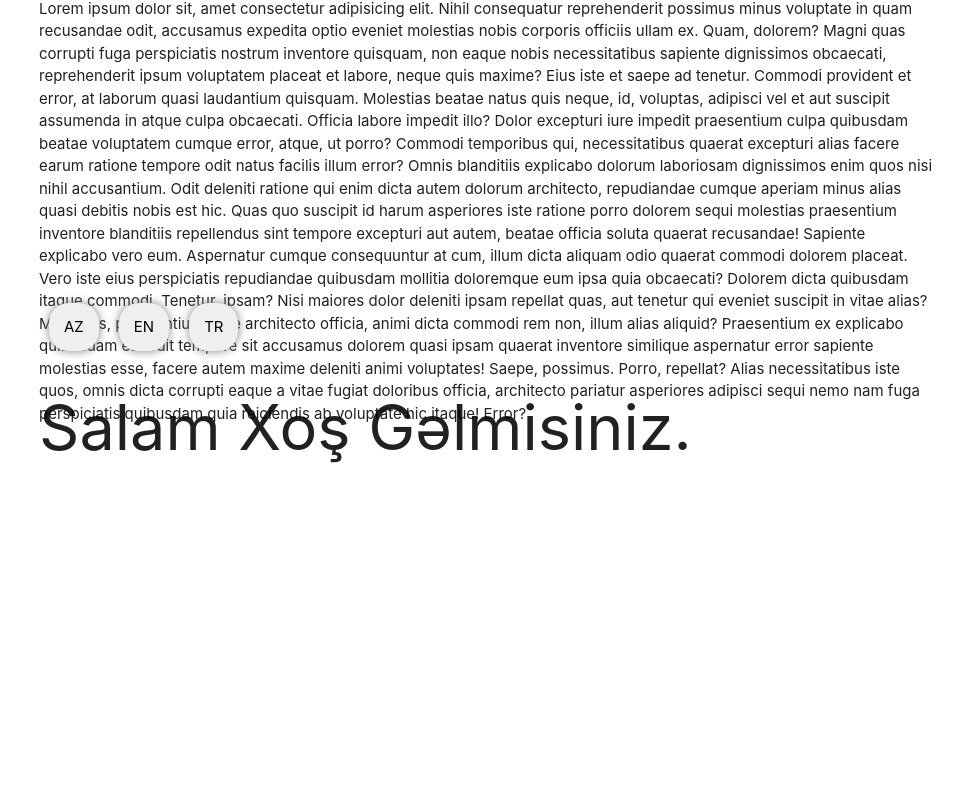
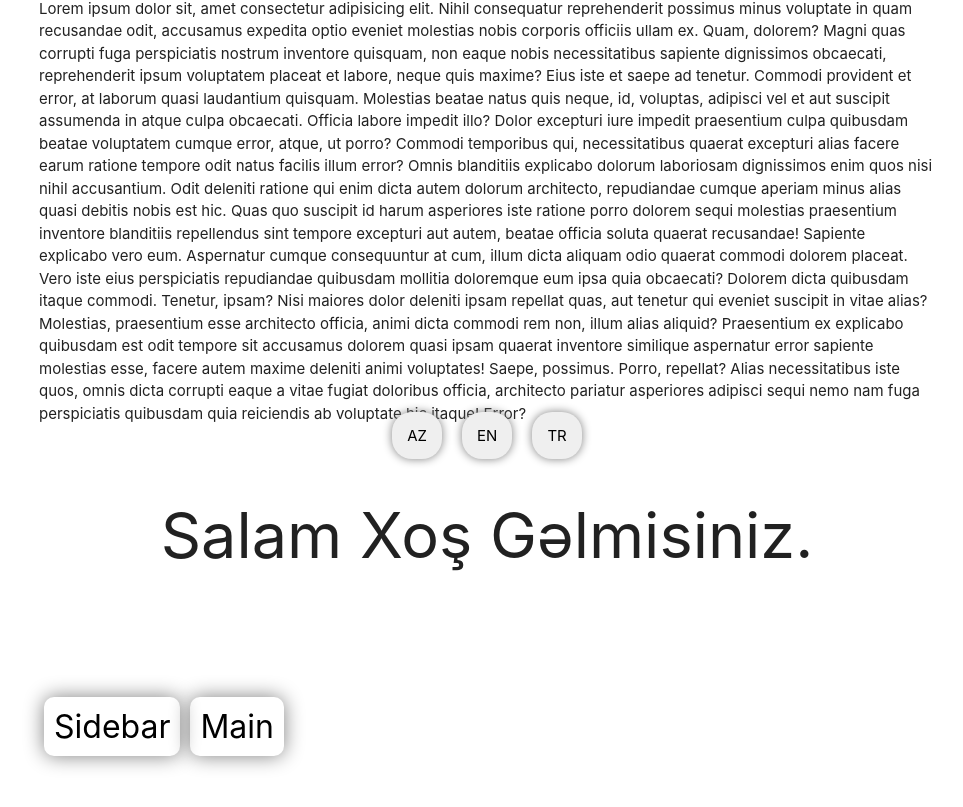
Before and after one commit to nahidhesenov/react2023, a React (Vite) app: page / in a window 1280 px wide. Shown: the part 2233-3040 px from the top of the page, without its empty margins (153-1116 px from the left). Before the commit the page ends 2936 px from the top, so only its background shows below. Built offline with nearby package versions, Linux system fonts and the light colour scheme; no server answers.

Commit message:
19.02.2024 task 11

```diff
--- a/src/App.jsx
+++ b/src/App.jsx
@@ -14,6 +14,9 @@ import Links from "./navigation task 9/Link"
 import { DilContext } from "./dil secimi task 10/DilContext"
 import DilSecimi from "./dil secimi task 10/DilSecimi"
 import Text from "./dil secimi task 10/Text"
+import LinkSidebar from "./sidebar task 11/LinkSidebar"
+import Sidebar from "./sidebar task 11/Sidebar"
+import Main from "./sidebar task 11/Main"
 
 export default function App() {
   return (
@@ -42,11 +45,18 @@ export default function App() {
       </Routes>
 
       <DilContext>
-        <div style={{height:'50vh'}} className="container">
+        <div style={{ height: '50vh' ,display:'flex',alignItems:'center',justifyContent:'center' ,flexDirection:'column' }} className="container">
           <DilSecimi />
           <Text />
         </div>
       </DilContext>
+
+
+      <LinkSidebar />
+      <Routes>
+        <Route path="/sidebar" element={<Sidebar />} />
+        <Route path="/main" element={<Main />} />
+      </Routes>
     </>
   )
 
--- /dev/null
+++ b/src/sidebar task 11/LinkSidebar.jsx
@@ -0,0 +1,11 @@
+import { Link } from "react-router-dom";
+import "./linkSidebarStyle.css"
+
+export default function LinkSidebar() {
+    return (
+        <div style={{height:'20vh'}} className="container">
+            <Link className="link2" to="/sidebar" >Sidebar</Link>
+            <Link className="link2" to="/main" >Main</Link>
+        </div>
+    )
+}
--- /dev/null
+++ b/src/sidebar task 11/Main.jsx
@@ -0,0 +1,19 @@
+export default function Main() {
+
+    return (
+        <div style={{height:'50vh'}} className="container">
+            <h1 style={{fontWeight:'900' ,color:"royalblue" ,textAlign:'center'}}>Main</h1>
+            <p style={{fontWeight:'500', textAlign:'center'}}>Lorem ipsum dolor sit amet consectetur adipisicing elit. Deleniti corrupti veritatis a iusto quisquam totam laboriosam dolorem exercitationem suscipit nulla. Harum dolores explicabo suscipit nostrum eveniet expedita quod necessitatibus ea?
+            Iste at, dolorum obcaecati eligendi earum error quia. Voluptate ex consectetur at explicabo nulla quibusdam corporis qui velit veniam repellat facilis obcaecati amet sint, optio nemo fugiat nihil! Maiores, aspernatur?
+            Mollitia, facere ut? Iure sunt quae ex suscipit, similique sequi. Qui, quaerat excepturi mollitia incidunt tempora ratione dolores eaque amet nulla expedita. Suscipit, eaque. Quam ut similique doloribus id. Odit!
+            Accusantium ex repellat, aperiam magnam sequi libero voluptas, odit porro enim suscipit eligendi nemo veritatis blanditiis. Vero esse deleniti laborum assumenda earum, obcaecati deserunt cum natus aliquam harum, atque velit.
+            Odit quod beatae, nostrum amet porro libero tempora, accusantium obcaecati velit quo eum officiis, omnis iste distinctio voluptatibus incidunt quasi. Cupiditate culpa totam quidem a! Voluptatem fugit odio at recusandae?
+            A libero quisquam, veritatis doloremque optio cupiditate aliquam harum! Impedit voluptates distinctio suscipit accusantium, architecto sequi deleniti, laborum voluptatibus eligendi quae incidunt, maxime tenetur illo similique beatae totam molestias quod!
+            Dicta, mollitia. Inventore voluptatum cum dolore unde officia explicabo accusantium qui ex repudiandae, eos perspiciatis, vel tempore reiciendis quaerat. Ullam eligendi provident illum sapiente inventore odit accusamus, hic nemo iusto.
+            Assumenda tenetur voluptas iste autem aperiam reiciendis, quisquam numquam suscipit ea iusto dignissimos eveniet commodi asperiores nobis itaque rerum atque id cum nemo fuga iure ipsam provident dolores! Excepturi, consequatur!
+            Maiores non delectus debitis inventore omnis, error ipsa laudantium nobis veritatis ex asperiores reiciendis beatae saepe, rerum qui excepturi esse quae vero, mollitia accusantium nisi eius. Quia est placeat mollitia!
+            Eos voluptatem praesentium voluptate optio, amet, recusandae ratione aliquam harum vitae nulla explicabo sunt eius tempore sapiente fugit error minus, nobis odio suscipit. Vero incidunt deserunt sed ullam quos unde!</p>
+        </div>
+    )
+
+}
--- /dev/null
+++ b/src/sidebar task 11/Sidebar.jsx
@@ -0,0 +1,16 @@
+export default function Sidebar() {
+
+    return (
+        <div style={{height:'50vh'}} className="container">
+            <h1 style={{fontWeight:'900' ,color:"rosybrown" ,textAlign:'center'}}>Sidebar</h1>
+            <p style={{fontWeight:'500',textAlign:'center'}}>Lorem ipsum dolor sit amet consectetur adipisicing elit. Fuga, voluptatum quasi. Quisquam tenetur fugiat consectetur nesciunt magnam nam amet accusamus nostrum similique, vitae voluptates fugit aliquam ipsam porro molestias? Deleniti?
+            Libero sint, placeat natus nulla ipsam dolorum eum ad. Tempore ut, neque dolorem totam delectus rem culpa distinctio hic quaerat odit reprehenderit, nobis, a perspiciatis sunt. Ab quam obcaecati natus.
+            Sapiente dolores culpa impedit iusto illum, ad suscipit, modi eos laudantium itaque molestiae numquam tenetur. Ducimus error, ipsa aut cumque quia, odio illo veritatis voluptates quam eaque non excepturi voluptas.
+            Consectetur rem eum deleniti ut error possimus rerum? Iste, eveniet aut doloribus unde omnis aliquam temporibus exercitationem cum illum, architecto laudantium, fugit minima praesentium cumque natus repellat. Facilis, cum ea.
+            Numquam adipisci, ipsam id temporibus natus ea ullam sequi? Nesciunt ea nemo quia consequatur asperiores repudiandae quidem debitis voluptatem! Corporis et voluptatibus libero ipsam, aliquid quas numquam recusandae repellendus. Et?
+            Iure nobis laborum cumque eveniet placeat ab, dolorum a laudantium temporibus nostrum perspiciatis. Magnam accusamus, distinctio nam earum atque repellat dolores facere voluptatem cum, architecto, delectus ipsam doloribus ad quia.
+            Iusto ratione ipsam non consequuntur dolorem vero, est, veniam voluptatum maxime illum modi? Dolor dolores amet distinctio sunt natus molestias aperiam deleniti, consequuntur minima reprehenderit, enim, odit similique nostrum id.</p>
+        </div>
+    )
+
+}
--- /dev/null
+++ b/src/sidebar task 11/linkSidebarStyle.css
@@ -0,0 +1,15 @@
+.link2{
+    font-size: xx-large;
+    margin: 5px;
+    color: black;
+    border-radius: 10px;
+    padding: 10px;
+    transition: 500ms;
+    box-shadow: 0px 0px 20px gray;
+}
+.link2:hover{
+    color: white;
+    background-color: green;
+
+
+}
```
